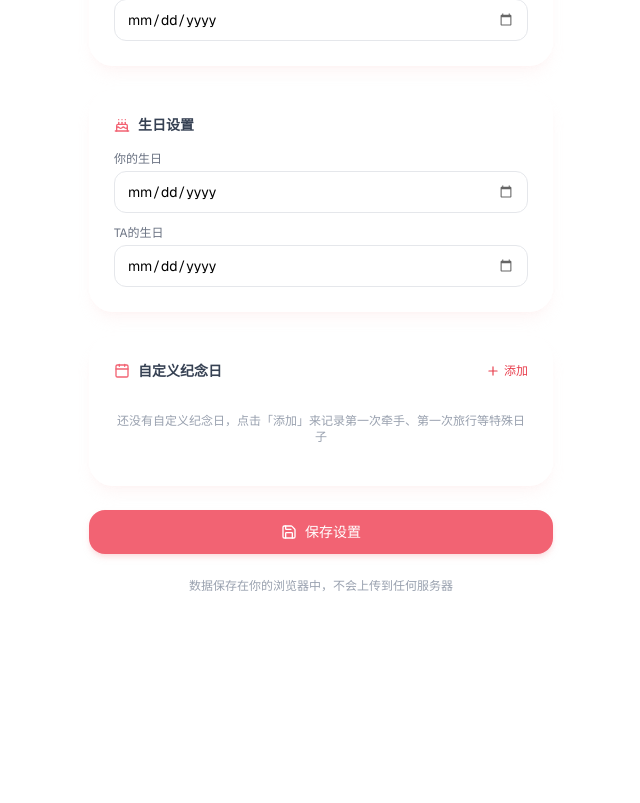
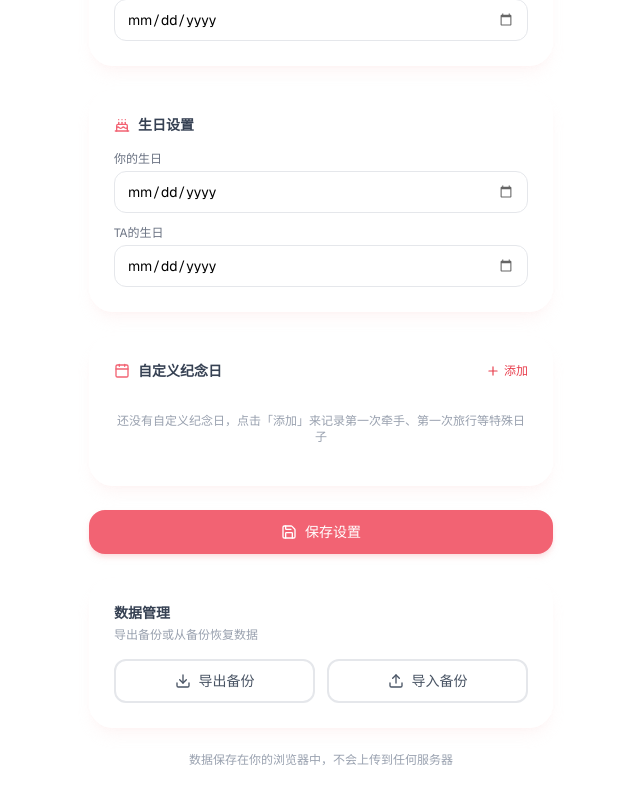
Before and after one commit to kyrie-ai-Jiao/love-calender, a Next.js app: page /love-calender/settings in a window 1280 px wide. Shown: the part 325-1128 px from the top of the page, without its empty margins (319-959 px from the left). Before the commit the page ends 983 px from the top, so only its background shows below. Built offline with nearby package versions, Linux system fonts and the light colour scheme.

Commit message:
新增数据导出/导入功能 - 备份恢复一键完成\n\n- 导出：一键下载 JSON 备份文件（含照片/纪念日等全部数据）\n- 导入：选择备份文件恢复数据，带格式验证\n- 导入后自动同步 localStorage 和表单

```diff
--- a/src/app/settings/page.tsx
+++ b/src/app/settings/page.tsx
@@ -2,6 +2,7 @@
 
 import { useState, useEffect } from "react";
 import { useRouter } from "next/navigation";
+import { useRef } from "react";
 import {
   ArrowLeft,
   Heart,
@@ -10,6 +11,8 @@ import {
   Plus,
   Trash2,
   Save,
+  Download,
+  Upload,
 } from "lucide-react";
 import Card from "@/components/ui/Card";
 import Button from "@/components/ui/Button";
@@ -21,8 +24,10 @@ export default function SettingsPage() {
   const router = useRouter();
   const { coupleInfo, updateCoupleInfo } = useLoveData();
 
+  const fileInputRef = useRef<HTMLInputElement>(null);
   const [form, setForm] = useState<CoupleInfo>(coupleInfo);
   const [saved, setSaved] = useState(false);
+  const [importMsg, setImportMsg] = useState("");
 
   useEffect(() => {
     setForm(coupleInfo);
@@ -210,6 +215,80 @@ export default function SettingsPage() {
         )}
       </Button>
 
+      {/* ===== 数据导入/导出 ===== */}
+      <Card>
+        <h2 className="text-sm font-semibold text-gray-700 mb-1">数据管理</h2>
+        <p className="text-xs text-gray-400 mb-4">导出备份或从备份恢复数据</p>
+
+        <div className="flex gap-3">
+          {/* 导出 */}
+          <button
+            onClick={() => {
+              const json = JSON.stringify(coupleInfo, null, 2);
+              const blob = new Blob([json], { type: "application/json" });
+              const url = URL.createObjectURL(blob);
+              const a = document.createElement("a");
+              a.href = url;
+              a.download = `love-calendar-backup-${new Date().toISOString().split("T")[0]}.json`;
+              a.click();
+              URL.revokeObjectURL(url);
+              setImportMsg("数据已导出");
+              setTimeout(() => setImportMsg(""), 2000);
+            }}
+            className="flex-1 flex items-center justify-center gap-2 py-2.5 rounded-xl border-2 border-gray-200 text-sm text-gray-600 hover:border-love-300 hover:text-love-500 transition-colors cursor-pointer"
+          >
+            <Download className="w-4 h-4" />
+            导出备份
+          </button>
+
+          {/* 导入 */}
+          <button
+            onClick={() => fileInputRef.current?.click()}
+            className="flex-1 flex items-center justify-center gap-2 py-2.5 rounded-xl border-2 border-gray-200 text-sm text-gray-600 hover:border-love-300 hover:text-love-500 transition-colors cursor-pointer"
+          >
+            <Upload className="w-4 h-4" />
+            导入备份
+          </button>
+          <input
+            ref={fileInputRef}
+            type="file"
+            accept=".json"
+            className="hidden"
+            onChange={(e) => {
+              const file = e.target.files?.[0];
+              if (!file) return;
+              const reader = new FileReader();
+              reader.onload = () => {
+                try {
+                  const data = JSON.parse(reader.result as string) as CoupleInfo;
+                  // 基础验证：必须有 partner1Name 和 startDate
+                  if (!data.partner1Name || !data.startDate) {
+                    setImportMsg("文件格式不正确");
+                    setTimeout(() => setImportMsg(""), 3000);
+                    return;
+                  }
+                  updateCoupleInfo(data);
+                  setForm(data);
+                  setImportMsg("数据已恢复");
+                  setTimeout(() => setImportMsg(""), 2000);
+                } catch {
+                  setImportMsg("文件格式不正确");
+                  setTimeout(() => setImportMsg(""), 3000);
+                }
+              };
+              reader.readAsText(file);
+              e.target.value = "";
+            }}
+          />
+        </div>
+
+        {importMsg && (
+          <p className="text-xs text-love-500 text-center mt-3 font-medium">
+            {importMsg}
+          </p>
+        )}
+      </Card>
+
       <p className="text-xs text-gray-400 text-center pb-6">
         数据保存在你的浏览器中，不会上传到任何服务器
       </p>
```
